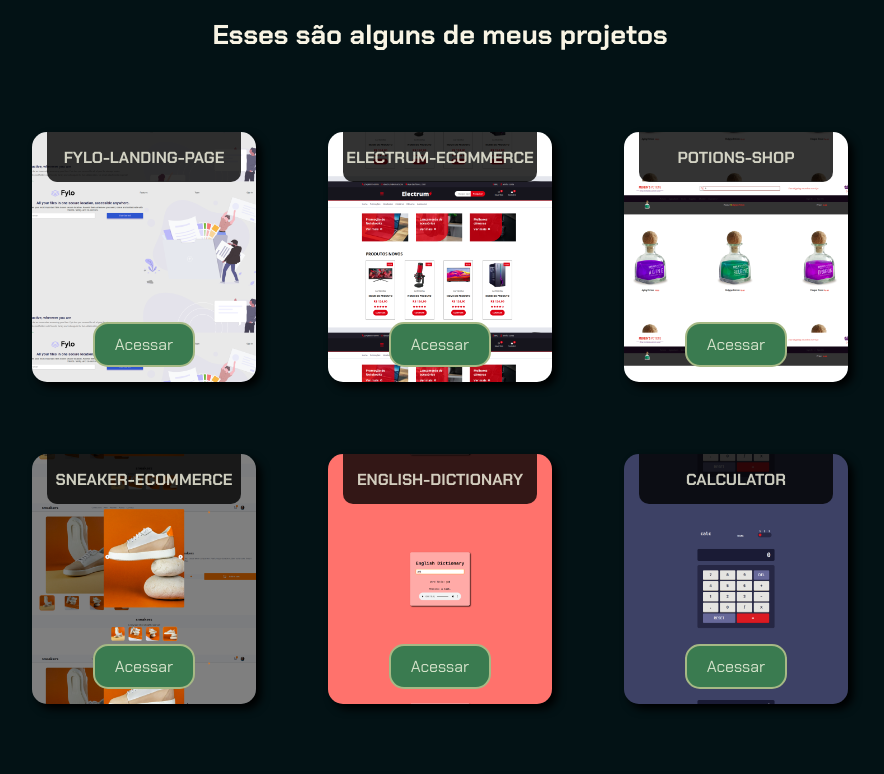
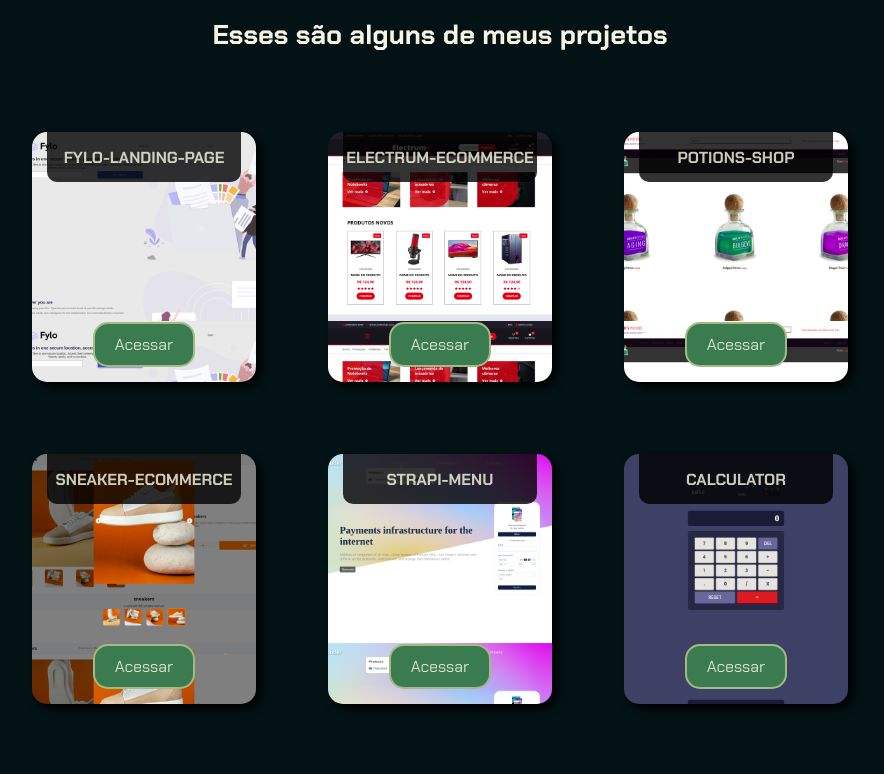
Before and after one commit to anderecc/portfolio-next, a Next.js app: page /projetos in a window 1280 px wide. Shown: the part 360-1134 px from the top of the page, without its empty margins (200-1084 px from the left). Built offline with nearby package versions, Linux system fonts and the light colour scheme.

Commit message:
add project strapi-menu & sidebar

```diff
--- a/src/data/index.js
+++ b/src/data/index.js
@@ -299,5 +299,15 @@ export let projetos = {
             name: '11-calculator',
             image: '/images/projetos-react/11-calculator.png',
         },
+        {
+            id: 12,
+            name: '12-sidebar',
+            image: '/images/projetos-react/12-sidebar.png',
+        },
+        {
+            id: 13,
+            name: '13-strapi-menu',
+            image: '/images/projetos-react/13-strapi-menu.png',
+        },
     ],
 };
--- a/src/pages/projetos/index.jsx
+++ b/src/pages/projetos/index.jsx
@@ -55,9 +55,9 @@ export default function Projetos(props) {
                                 image="/images/projetos-javascript/34-sneaker-ecommerce.png"
                             />
                             <Card
-                                title="english-dictionary"
-                                link="https://anderecc.github.io/projetos-javascript/14-english-dictionary/"
-                                image="/images/projetos-javascript/14-english-dictionary.png"
+                                title="strapi-menu"
+                                link="https://projetos-react-psi.vercel.app/13-strapi-menu"
+                                image="/images/projetos-react/13-strapi-menu.png"
                             />
                             <Card
                                 title="calculator"
--- a/src/styles/Card.module.sass
+++ b/src/styles/Card.module.sass
@@ -54,8 +54,8 @@
     flex-direction: column
     background-color: rgba(0, 0, 0, .3)
     padding: 0 15px 15px
-    background-position: center
-    background-size: 120%
+    background-position: top center
+    background-size: 150%
     transition: all .3s
     &:hover
-        background-size: 200%
+        background-size: 170%
```
Also changed, not shown: public/images/projetos-react/12-sidebar.png (added), public/images/projetos-react/13-strapi-menu.png (added).
